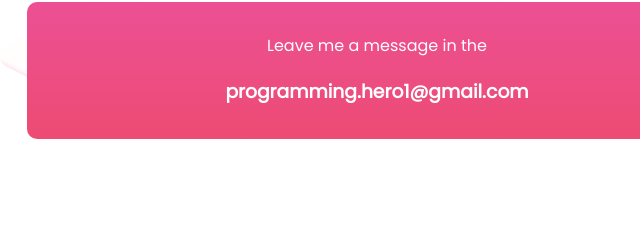
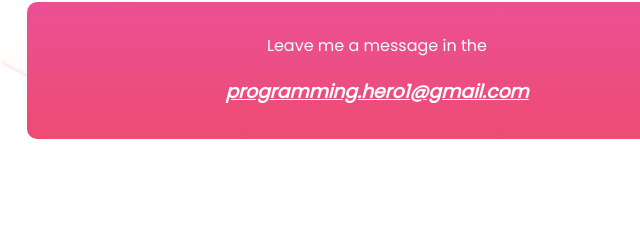
Before and after one commit to SaimaAkter-CSECU/Personal_Website_Assignment, a plain HTML site: page index.html in a window 1280 px wide. In both pictures the pointer is over the link "programming.hero1@gmail.com". Shown: the part 2578-2818 px from the top of the page, 263-903 px from the left. Drawn offline with Linux system fonts and the light colour scheme.

Commit message:
Assignment

```diff
--- a/style.css
+++ b/style.css
@@ -104,6 +104,13 @@ h2{
 .footer-message a{
     text-decoration: none;
 }
+.footer-message a:hover{
+    text-decoration: underline;
+    color: #ffffff;
+    font-style: oblique;
+}
+
+
 .footer-message p,a h3{
     color: #ffffff;
 }
```
